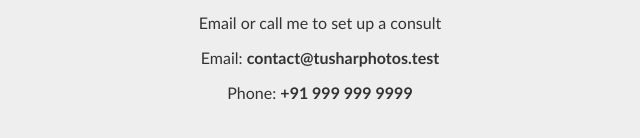
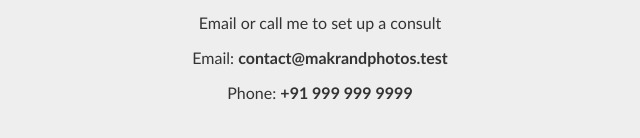
Before and after one commit to itsmakku/Photography-Website, a plain HTML site: page index.html in a window 1280 px wide. Shown: the part 4986-5124 px from the top of the page, 320-960 px from the left. Drawn offline with Linux system fonts and the light colour scheme.

Commit message:
Photography

```diff
--- a/index.html
+++ b/index.html
@@ -59,7 +59,7 @@
         <h3>Liked It !?!</h3>
         <p>Email or call me to set up a consult</p>
         <p>Email:
-            <b>contact@tusharphotos.test</b>
+            <b>contact@makrandphotos.test</b>
         </p>
         <p>Phone:
             <b>+91 999 999 9999</b>
```
